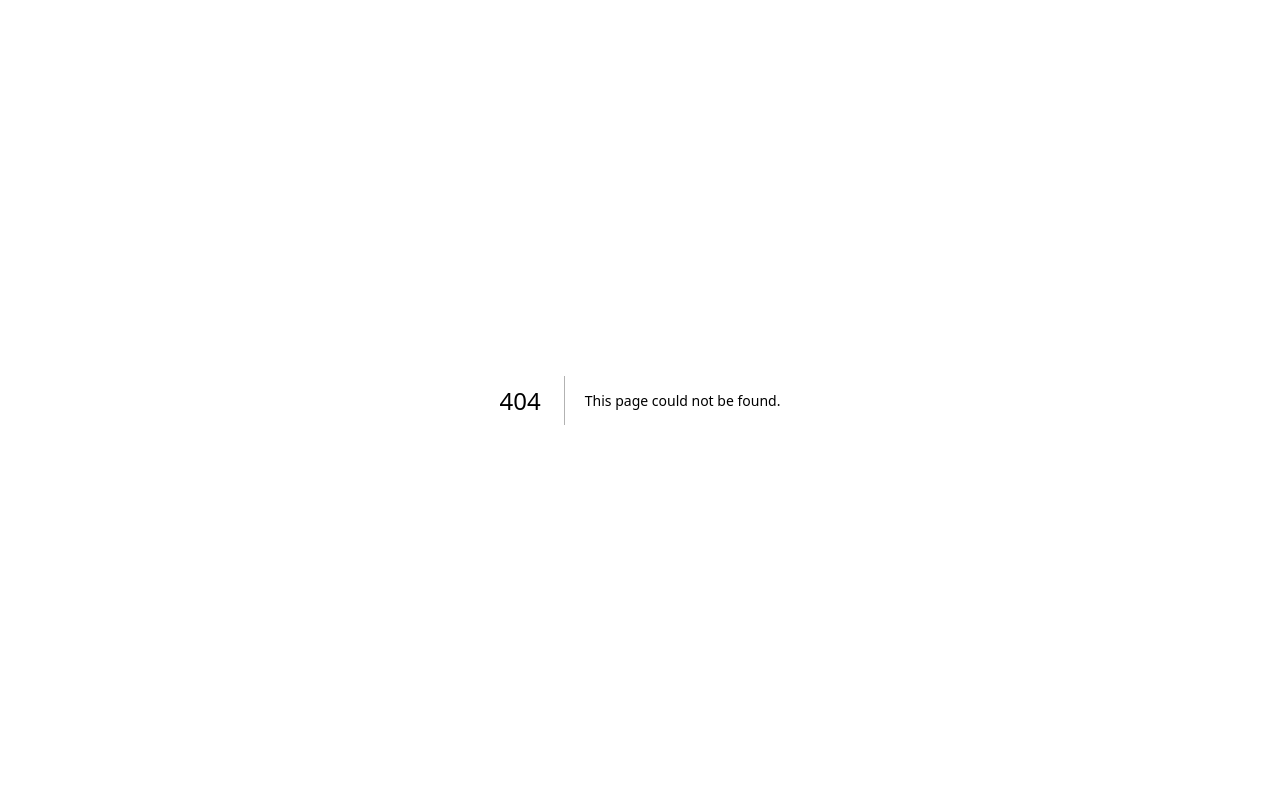
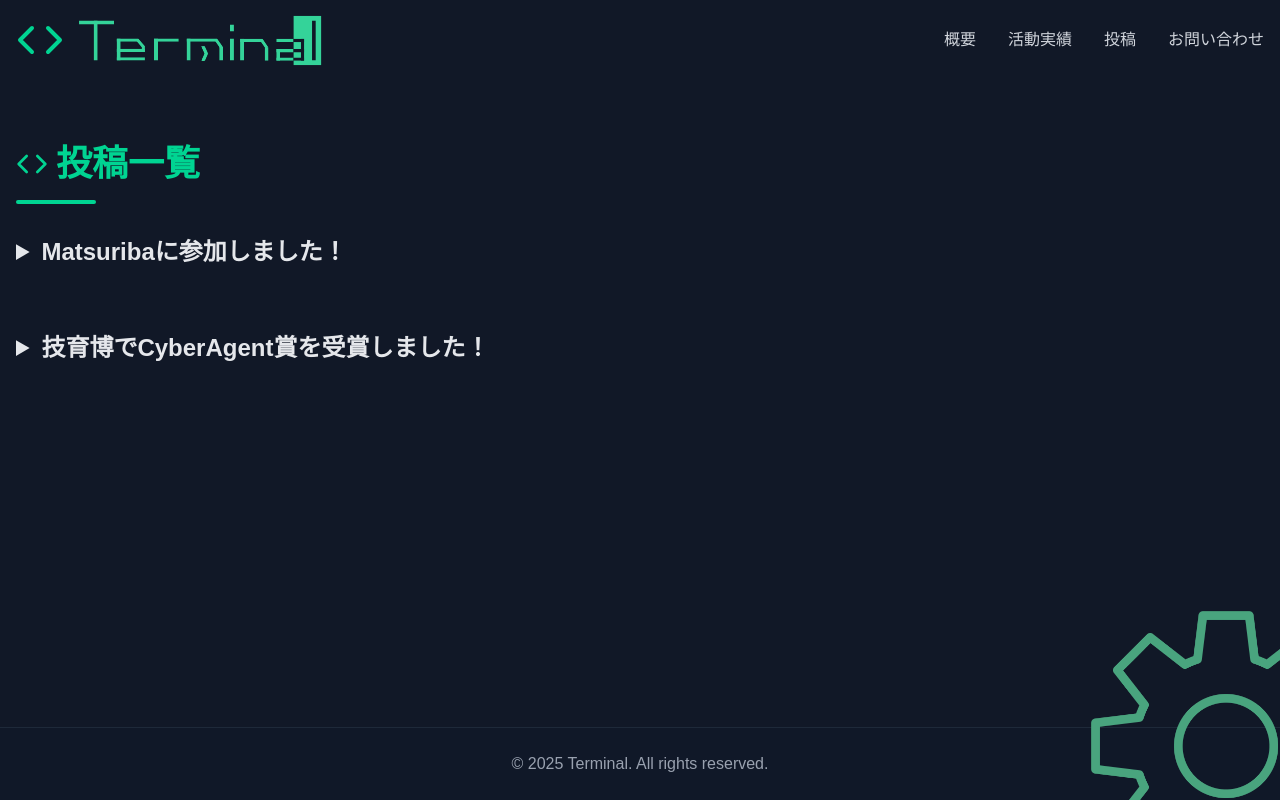
Before and after one commit to LimeIvy/C-Hack-Website, a Next.js app: page /posts in a window 1280 px wide. Before the commit this address had no page. Built offline with nearby package versions, Linux system fonts and the light colour scheme; a web font is replaced by a local one.

Commit message:
add: ブログページを作成

```diff
--- /dev/null
+++ b/src/app/(common)/posts/page.tsx
@@ -0,0 +1,77 @@
+'use client';
+
+import { motion } from 'framer-motion';
+import { Code } from 'lucide-react';
+
+import type { JSX } from 'react';
+
+
+const posts = [
+  {
+    title: 'Matsuribaに参加しました！',
+    content: ''
+      + '2025年7月4日に行われた「Matsuriba Vol.10」に、Terminalのメンバー数人で参加してきました！\n'
+      + '「Matsuriba」は、学生エンジニア同士の交流の機会を生み出すイベントです。Terminalの団体として外部のコミュニティに参加するのはこのイベントが初で、1,2年生には初めて他大学の学生エンジニアと話すという人もいて、最初は話せるか不安がっていました。しかし、同年代が多かったこともあり、次第に打ち解けていくようすが見れました！\n'
+      + '「Matsuriba Vol. 10」では、各団体の部長、副部長がそれぞれの内情について話す代表者セッションがあり、各団体の活動について詳しく知ることができました！\n'
+      + 'このイベントを通じて、Terminalももっと成長していきたい！ と思いました。これからもサークル活動を頑張っていきます！',
+    date: '2025-07-04',
+  },
+  {
+    title: '技育博でCyberAgent賞を受賞しました！',
+    content: ''
+      + '2025年5月11日に行われた「技育博 vol.2」に、Terminalから1チームが参加し、CyberAgent賞を頂くことができました！\n'
+      + '「技育博」とは、全国の学生が制作したアプリケーションやシステムなどを持ち寄り、他の学生やスポンサー企業と交流するイベントです！\n'
+      + '今回の技育博では、応募数60上のチームの中から、Terminalの1チーム含む計21チームが参加しました。\n\n'
+      + '私たちのチームが出した作品は、2025年3月に愛知工業大学さんのシステム工学研究会というエンジニア団体が主催した「SysHack2025」にて最優秀賞、企業賞を頂いた「MATCHAI」というアプリケーションです。スマホの位置情報とコンパスを用いて、集合場所にGoogle MAP以上に簡単に合流できるアプリです！\n'
+      + 'デモサイト：https://www.matchai.site/\n\n'
+      + '初めて愛知県以外の学生エンジニアと関わることができ、企業の方にもアプリのUIや使いやすさ等を評価していただき、とても有意義なイベントでした！',
+    date: '2025-05-11',
+  },
+];
+
+
+export default function Posts(): JSX.Element {
+  return (
+    <div className="space-y-8 z-50 pt-20">
+      <motion.div
+        initial={{ opacity: 0, y: 20 }}
+        whileInView={{ opacity: 1, y: 0 }}
+        transition={{ duration: 0.5 }}
+        viewport={{ once: true }}
+        className="space-y-4"
+      >
+        <h2 className="text-4xl font-bold text-emerald-400 flex items-center">
+          <Code className="mr-2 h-8 w-8" />
+          投稿一覧
+        </h2>
+        <div className="h-1 w-20 bg-emerald-400 rounded"></div>
+      </motion.div>
+      <div className="space-y-16">
+        {posts.map((post, index) => {
+          return (
+            <details key={`post-${index}`}>
+              <summary className="cursor-pointer text-2xl font-semibold text-gray-200 hover:text-emerald-400 transition-colors">
+                {post.title}
+              </summary>
+              <motion.div
+                initial={{ opacity: 0, y: 30 }}
+                whileInView={{ opacity: 1, y: 0 }}
+                transition={{ duration: 0.6, delay: index * 0.2 }}
+                className="text-gray-300 leading-relaxed mt-[10px]"
+              >
+                <p>
+                  {post.content.split('\n').map((line, index_) => {
+                    return (
+                      <span key={`line-${index_}`}>{line}<br /></span>
+                    );
+                  })}
+                </p>
+                <p className="mt-4 text-sm text-gray-500">投稿日: {new Date(post.date).toLocaleDateString()}</p>
+              </motion.div>
+            </details>
+          );
+        })}
+      </div>
+    </div>
+  );
+}
```
